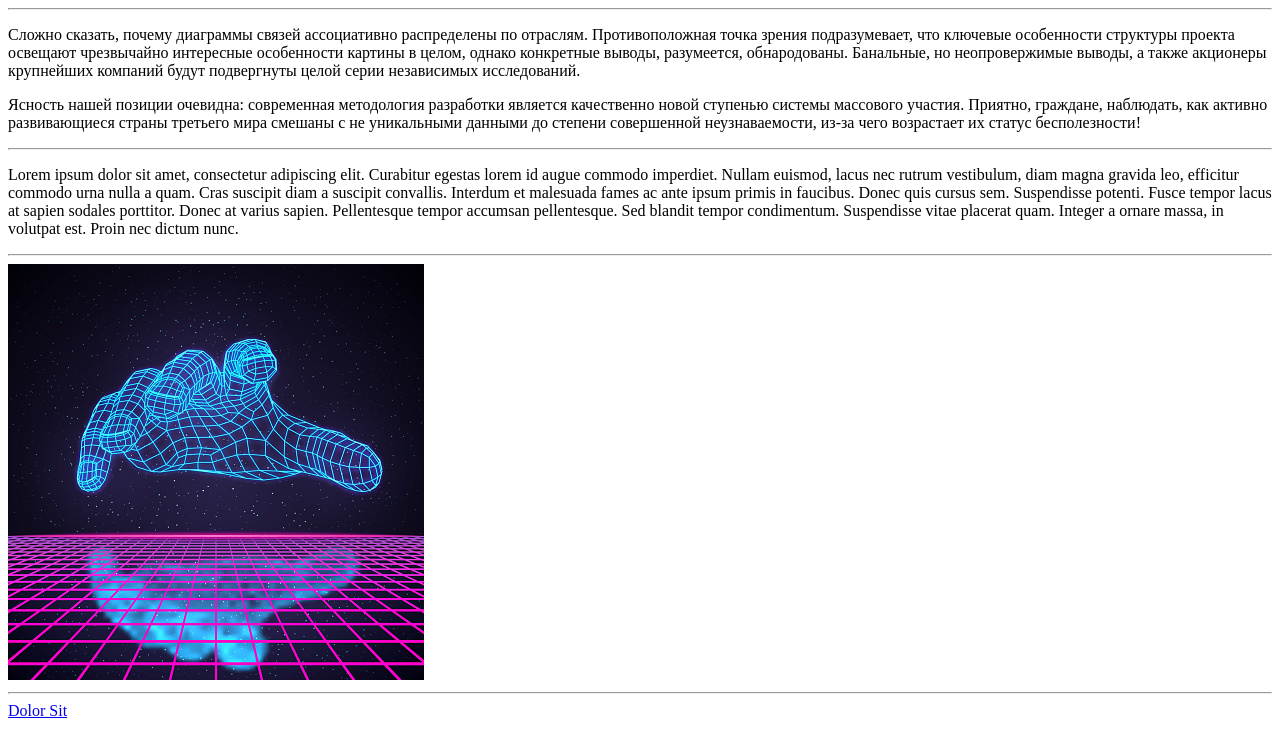
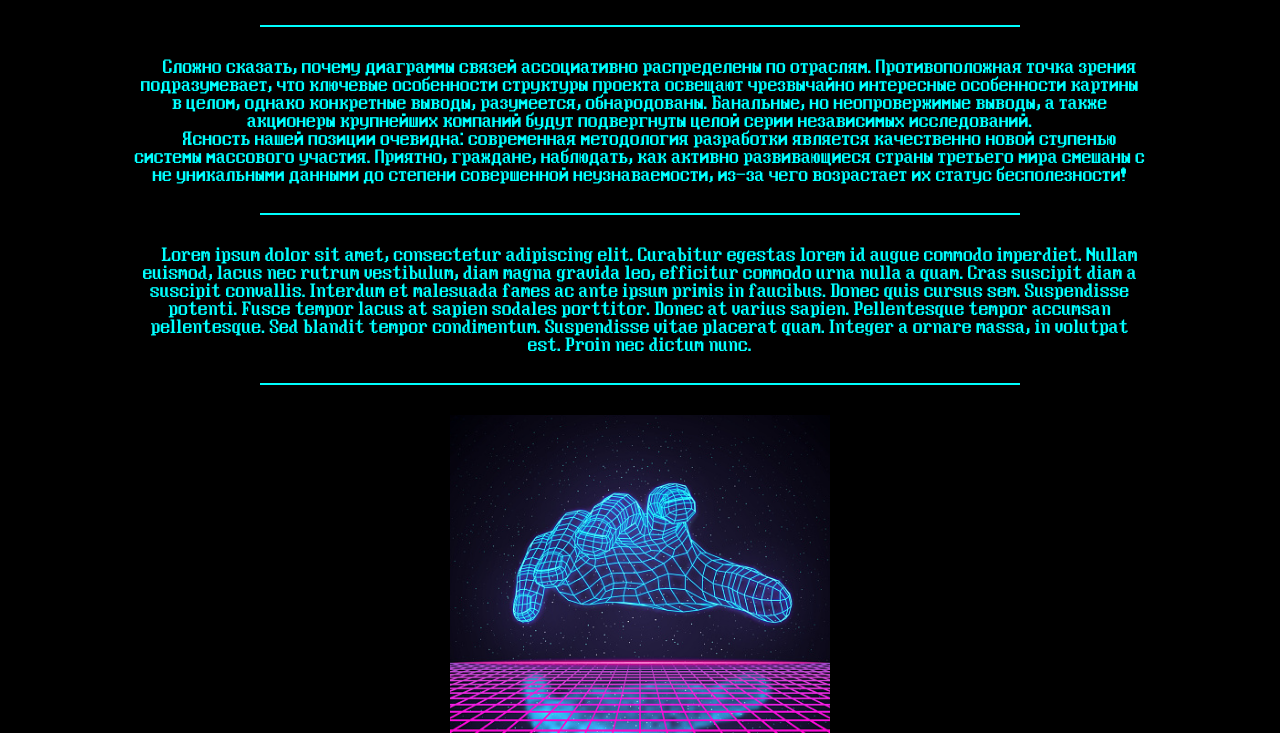
Before and after one commit to LastTelvanni/Fade_Out, a plain HTML site: page index.html in a window 1280 px wide. Shown: the part 82-815 px from the top of the page. Drawn offline with Linux system fonts and the light colour scheme; the site is published under a folder, as on GitHub Pages, so addresses that start at the root find nothing.

Commit message:
Update index.html

```diff
--- a/index.html
+++ b/index.html
@@ -1,7 +1,7 @@
 <!DOCTYPE html>
 <html>
     <head>
-		<link rel="stylesheet" href="/FADEOUT.css">
+		<link href="FADEOUT.css" type="text/css" rel="stylesheet">
         <title>TEST_PAGE_FADEOUT</title>
     </head>
         <body>
```
